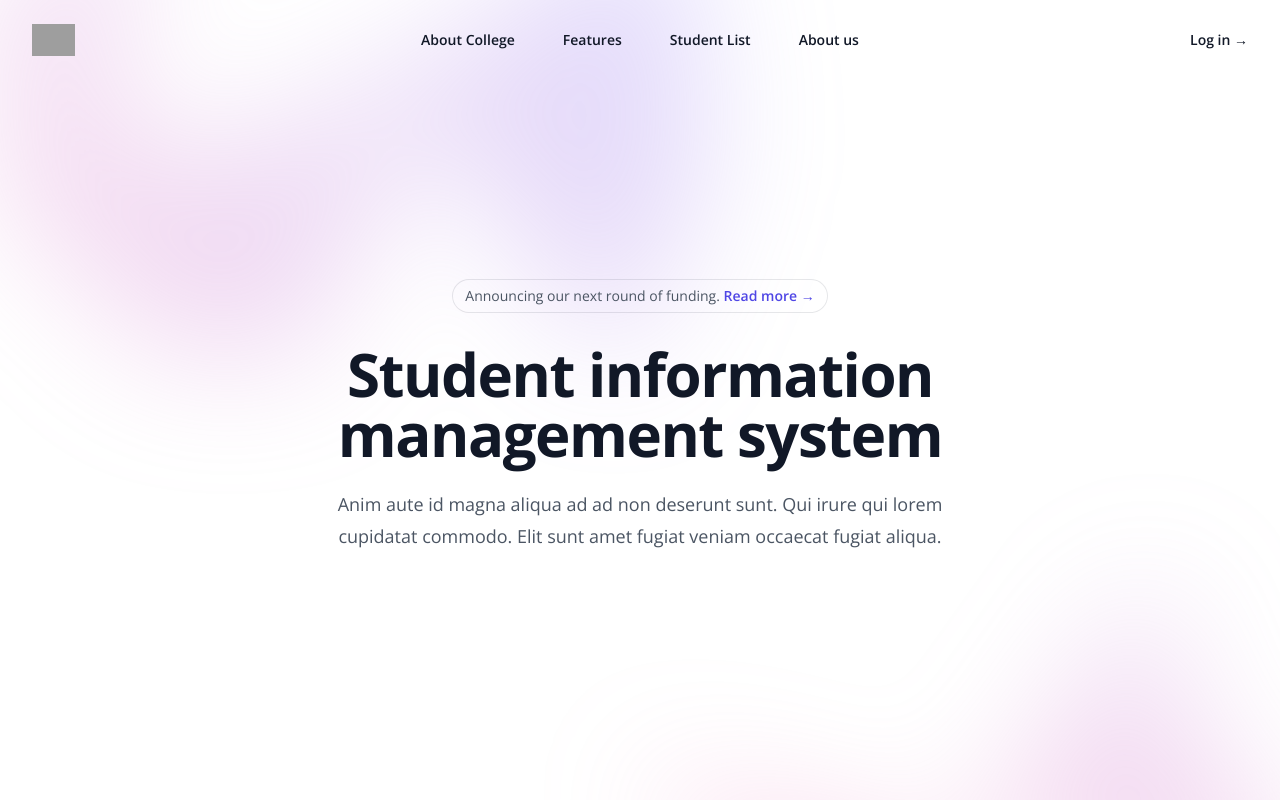
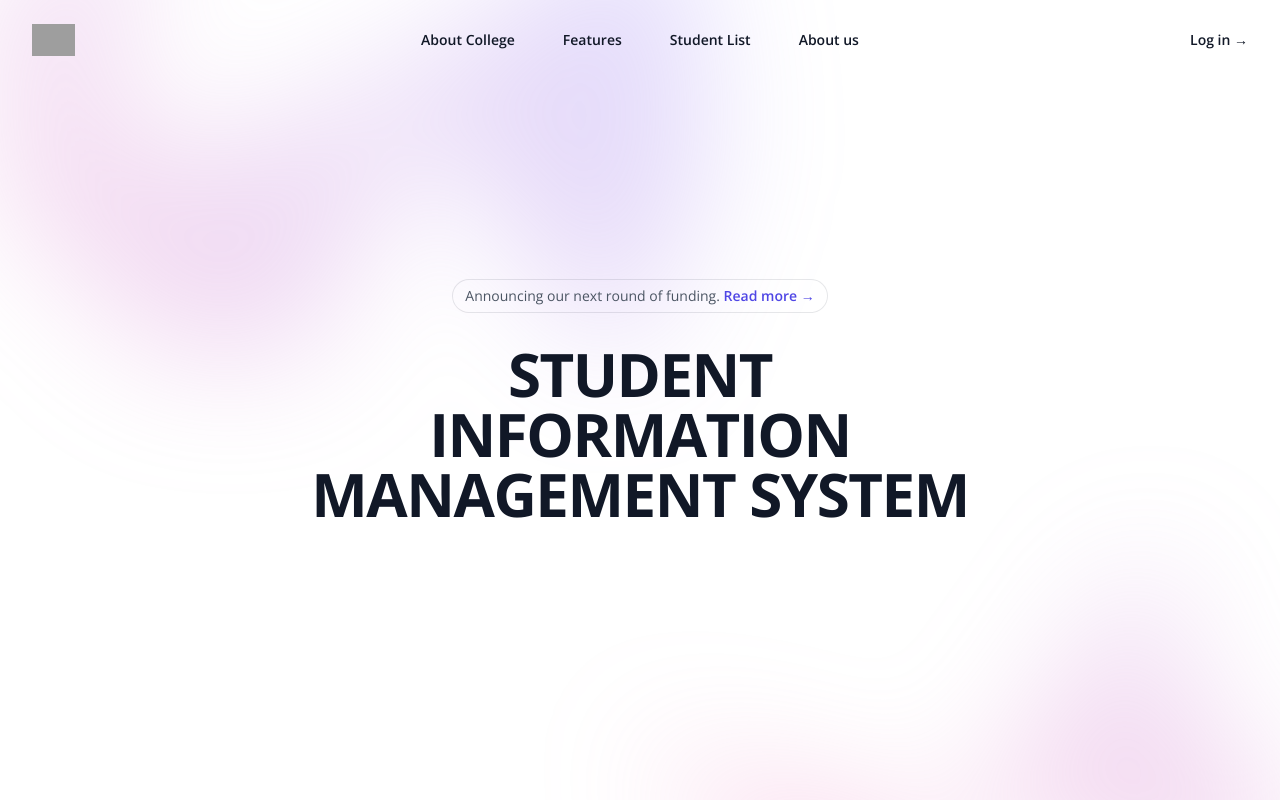
Before and after one commit to ThePlator/SACC_Minor_Project, a React (Vite) app: page / in a window 1280 px wide. Shown: the top 800 px of the page. Built offline with nearby package versions, Linux system fonts and the light colour scheme; grey boxes are pictures that could not be loaded.

Commit message:
add landing page

```diff
--- a/src/components/Home.jsx
+++ b/src/components/Home.jsx
@@ -122,12 +122,8 @@
           </div>
           <div className="text-center">
             <h6 className="text-4xl font-bold tracking-tight text-gray-900 sm:text-6xl">
-              Student information management system
+              STUDENT INFORMATION MANAGEMENT SYSTEM
             </h6>
-            <p className="mt-6 text-lg leading-8 text-gray-600">
-              Anim aute id magna aliqua ad ad non deserunt sunt. Qui irure qui lorem cupidatat commodo. Elit sunt amet
-              fugiat veniam occaecat fugiat aliqua.
-            </p>
             <div className="mt-10 flex items-center justify-center gap-x-6">
             </div>
           </div>
```
